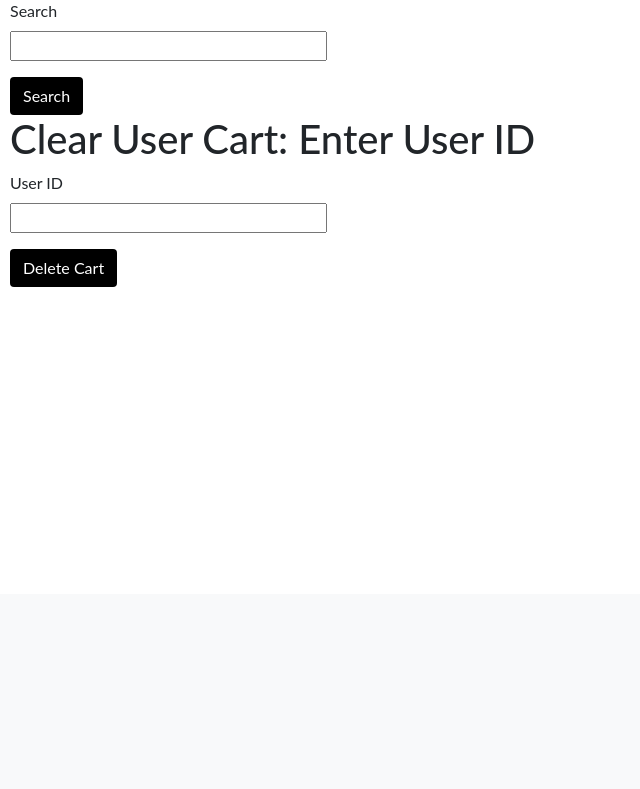
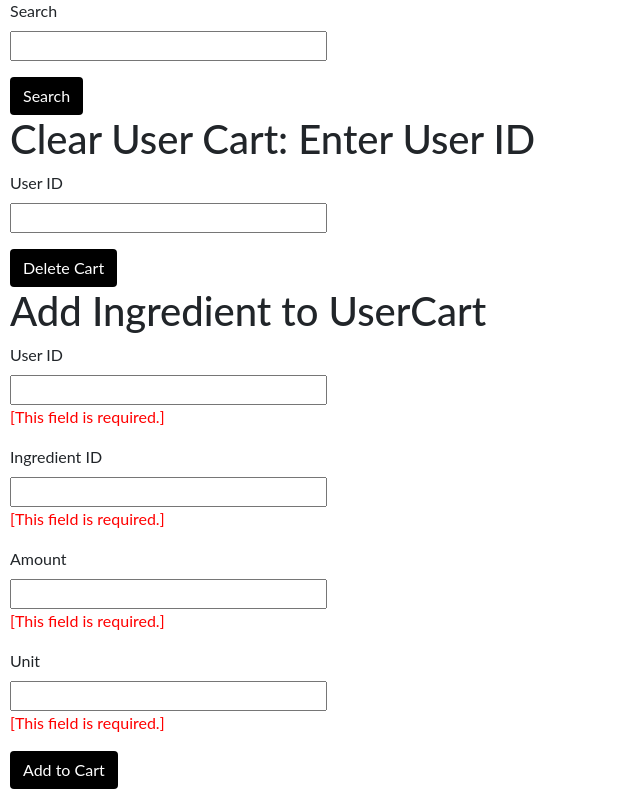
Before and after one commit to Stuarttsao/CS316_Project, a Flask app: page /cart in a window 1280 px wide. Shown: the part 206-995 px from the top of the page, without its empty margins (0-640 px from the left). Before the commit the page ends 493 px from the top, so only its background shows below. Run offline with Flask 2, Linux system fonts and the light colour scheme; parts of the project's set-up code (start-up, migrations or seed data) failed here and were passed over; some libraries are stand-ins or nearby versions.

Commit message:
can add ingredients to ingredient cart now

```diff
--- a/app/index.py
+++ b/app/index.py
@@ -36,6 +36,13 @@ class addDrinkForm(FlaskForm):
 class deleteCartForm(FlaskForm):
     userID = StringField('User ID', validators=[DataRequired()])
     submit = SubmitField('Delete Cart')
+
+class addCartForm(FlaskForm):
+    userID = StringField('User ID', validators=[DataRequired()])
+    ingredientID = StringField('Ingredient ID', validators=[DataRequired()])
+    amount = StringField('Amount', validators=[DataRequired()])
+    unit = StringField('Unit', validators=[DataRequired()])
+    submit = SubmitField('Add to Cart')
 
 
 @bp.route('/', methods=['GET', 'POST'])
@@ -88,11 +95,23 @@ def cartIndex():
     if deleteCart.validate_on_submit():
         IngredientCart.remove_all_by_uid(deleteCart.userID.data)
 
+    # add to cart
+    addCart = addCartForm()
+    if addCart.validate():
+        print("cart")
+        cart = IngredientCart(uid=addCart.userID.data, iid=addCart.ingredientID.data, amount=addCart.amount.data, unit=addCart.unit.data)
+        cart.insert()
+
+        # print(cart)
+
+
+
 
     if form.validate_on_submit():
         ingredient = IngredientCart.get_by_uid(form.search.data)
         print(ingredient)
-    return render_template('cart.html', title='IngredientCart', form=form, deleteCart = deleteCart,ingredients=ingredient)
+
+    return render_template('cart.html', title='IngredientCart', form=form, addCart = addCart ,deleteCart = deleteCart,ingredients=ingredient)
 
 @bp.route('/recommendations', methods=['GET', 'POST'])
 def recommend():
--- a/app/templates/cart.html
+++ b/app/templates/cart.html
@@ -54,5 +54,39 @@
   {{ deleteCart.submit(class_="btn btn-black") }}
 
 
+<h1>Add Ingredient to UserCart</h1>
+<form action="" method="post" novalidate>
+  {{ addCart.hidden_tag() }}
+  <p>
+    {{ addCart.userID.label }}<br/>
+    {{ addCart.userID(size=32) }}<br/>
+    {% for error in addCart.userID.errors %}
+    <span style="color: red;">[{{ error }}]</span>
+    {% endfor %}
+  </p>
+  <p>
+    {{ addCart.ingredientID.label }}<br/>
+    {{ addCart.ingredientID(size=32) }}<br/>
+    {% for error in addCart.ingredientID.errors %}
+    <span style="color: red;">[{{ error }}]</span>
+    {% endfor %}
+  </p>
+  <p>
+    {{ addCart.amount.label }}<br/>
+    {{ addCart.amount(size=32) }}<br/>
+    {% for error in addCart.amount.errors %}
+    <span style="color: red;">[{{ error }}]</span>
+    {% endfor %}
+  </p>
+  <p>
+    {{ addCart.unit.label }}<br/>
+    {{ addCart.unit(size=32) }}<br/>
+    {% for error in addCart.unit.errors %}
+    <span style="color: red;">[{{ error }}]</span>
+    {% endfor %}
+  </p>
+  {{ addCart.submit(class_="btn btn-black") }}
+
+
 
 {% endblock %}
--- a/app/templates/drinks.html
+++ b/app/templates/drinks.html
@@ -81,6 +81,11 @@
 
 
 
+<!-- search by ingredients -->
+
+
+
+
 {% block scripts %}
 <script>
   var search_terms = ['apple', 'apple watch', 'apple macbook', 'apple macbook pro', 'iphone', 'iphone 12'];
```
Also changed, not shown: app/models/ingredientCart.py (+8 -4 lines), db/create.sql (+4 -4 lines).
